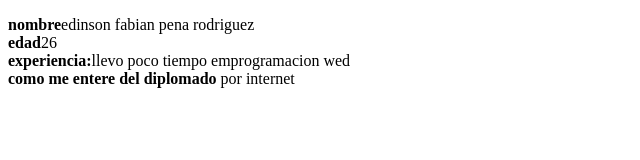
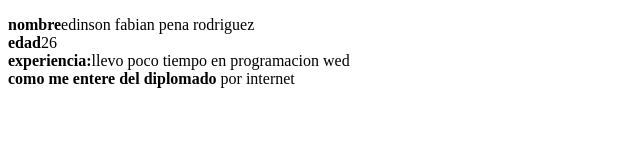
Before and after one commit to edinsonfabianpenarodriguez/Diplomado_JavaScript_2023, a plain HTML site: page Configuracion_23_01_2023/index.html in a window 1280 px wide. Shown: the full height of the page, 0-640 px from the left. Drawn offline with Linux system fonts and the light colour scheme.

```diff
--- a/Configuracion_23_01_2023/index.html
+++ b/Configuracion_23_01_2023/index.html
@@ -10,7 +10,7 @@
     <p>
         <b>nombre</b>edinson fabian pena rodriguez<br>
         <b>edad</b>26<br>
-        <b>experiencia:</b>llevo poco tiempo emprogramacion wed <br>
+        <b>experiencia:</b>llevo poco tiempo en programacion wed <br>
         <b>como me entere del diplomado </b>por  internet
     </p>
 </body>
```
